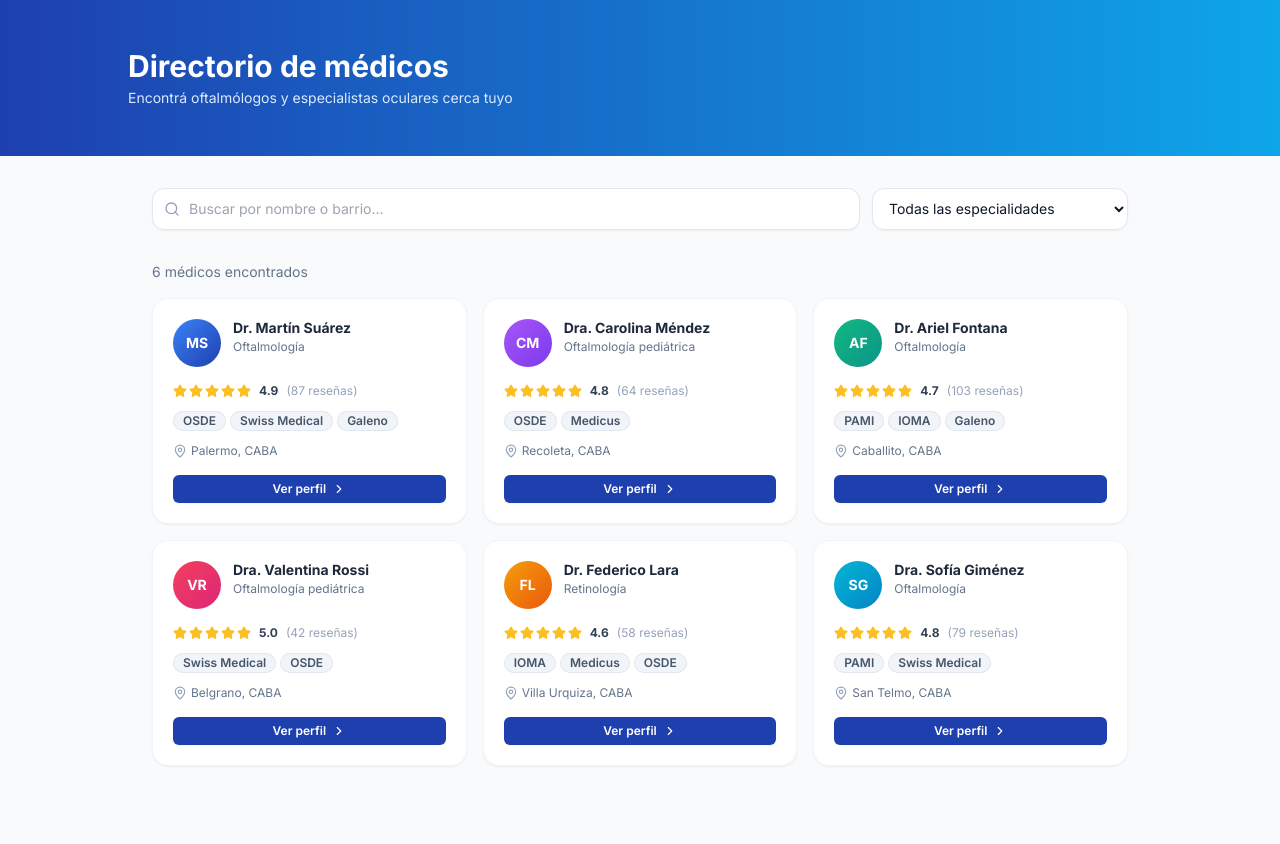
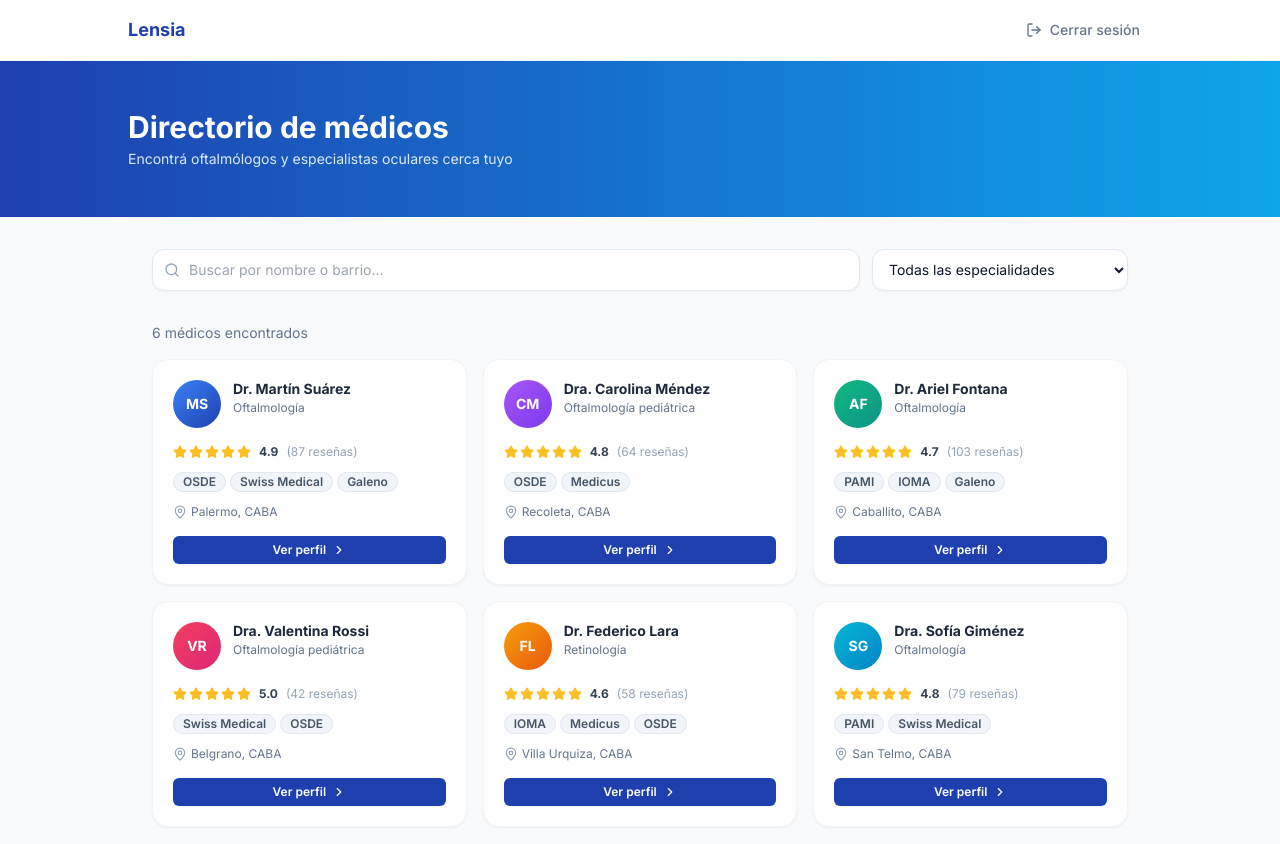
Before and after one commit to arch0615/GlassMarketplace-web-platform, a React (Vite) app in the folder frontend/: page /medicos in a window 1280 px wide. Shown: the top 844 px of the page. Before the commit the page ends 800 px from the top, so only its background shows below. Built offline with nearby package versions, Linux system fonts and the light colour scheme.

Commit message:
spell error

```diff
--- a/frontend/src/components/layout/AdminLayout.jsx
+++ b/frontend/src/components/layout/AdminLayout.jsx
@@ -13,6 +13,8 @@ export default function AdminLayout() {
   const navigate = useNavigate()
 
   const handleLogout = () => {
+    localStorage.removeItem('token')
+    localStorage.removeItem('user')
     navigate('/login')
   }
 
--- a/frontend/src/components/layout/ClientLayout.jsx
+++ b/frontend/src/components/layout/ClientLayout.jsx
@@ -11,6 +11,8 @@ export default function ClientLayout() {
   const navigate = useNavigate()
 
   const handleLogout = () => {
+    localStorage.removeItem('token')
+    localStorage.removeItem('user')
     navigate('/login')
   }
 
--- a/frontend/src/components/layout/OpticaLayout.jsx
+++ b/frontend/src/components/layout/OpticaLayout.jsx
@@ -12,6 +12,8 @@ export default function OpticaLayout() {
   const navigate = useNavigate()
 
   const handleLogout = () => {
+    localStorage.removeItem('token')
+    localStorage.removeItem('user')
     navigate('/login')
   }
 
--- a/frontend/src/pages/Landing.jsx
+++ b/frontend/src/pages/Landing.jsx
@@ -379,7 +379,7 @@ export default function Landing() {
                   { icon: Navigation, text: 'Búsqueda inteligente en radio de 5 a 10 km' },
                   { icon: Star, text: 'Ópticas seleccionadas por ranking y reputación' },
                   { icon: Clock, text: 'Respuesta en menos de 48 horas' },
-                  { icon: Phone, text: 'Contacto directo con la óptica elegida' }
+                  { icon: Phone, text: 'Comunicación gestionada por Lensia en todo momento' }
                 ].map((item) => (
                   <div key={item.text} className="flex items-center gap-3">
                     <div className="w-8 h-8 bg-primary/10 rounded-lg flex items-center justify-center flex-shrink-0">
--- a/frontend/src/pages/medicos/DoctorDirectory.jsx
+++ b/frontend/src/pages/medicos/DoctorDirectory.jsx
@@ -1,6 +1,6 @@
 import { useState } from 'react'
 import { useNavigate } from 'react-router-dom'
-import { Search, Star, MapPin, ChevronRight } from 'lucide-react'
+import { Search, Star, MapPin, ChevronRight, LogOut } from 'lucide-react'
 import Badge from '../../components/ui/Badge'
 import Button from '../../components/ui/Button'
 import Card from '../../components/ui/Card'
@@ -112,8 +112,27 @@ export default function DoctorDirectory() {
     return matchesSearch && matchesSpecialty
   })
 
+  const handleLogout = () => {
+    localStorage.removeItem('token')
+    localStorage.removeItem('user')
+    navigate('/login')
+  }
+
   return (
     <div className="min-h-screen bg-slate-50">
+      {/* Top bar with logout */}
+      <div className="bg-white border-b border-slate-100 px-6 py-3">
+        <div className="max-w-5xl mx-auto flex items-center justify-between">
+          <span className="text-lg font-bold text-primary">Lensia</span>
+          <button
+            onClick={handleLogout}
+            className="flex items-center gap-2 px-3 py-2 rounded-xl text-sm font-medium text-slate-500 hover:bg-red-50 hover:text-red-600 transition-all duration-150"
+          >
+            <LogOut className="w-4 h-4" />
+            Cerrar sesión
+          </button>
+        </div>
+      </div>
       {/* Header */}
       <div className="bg-gradient-to-r from-primary to-secondary text-white py-12 px-6">
         <div className="max-w-5xl mx-auto">
```
